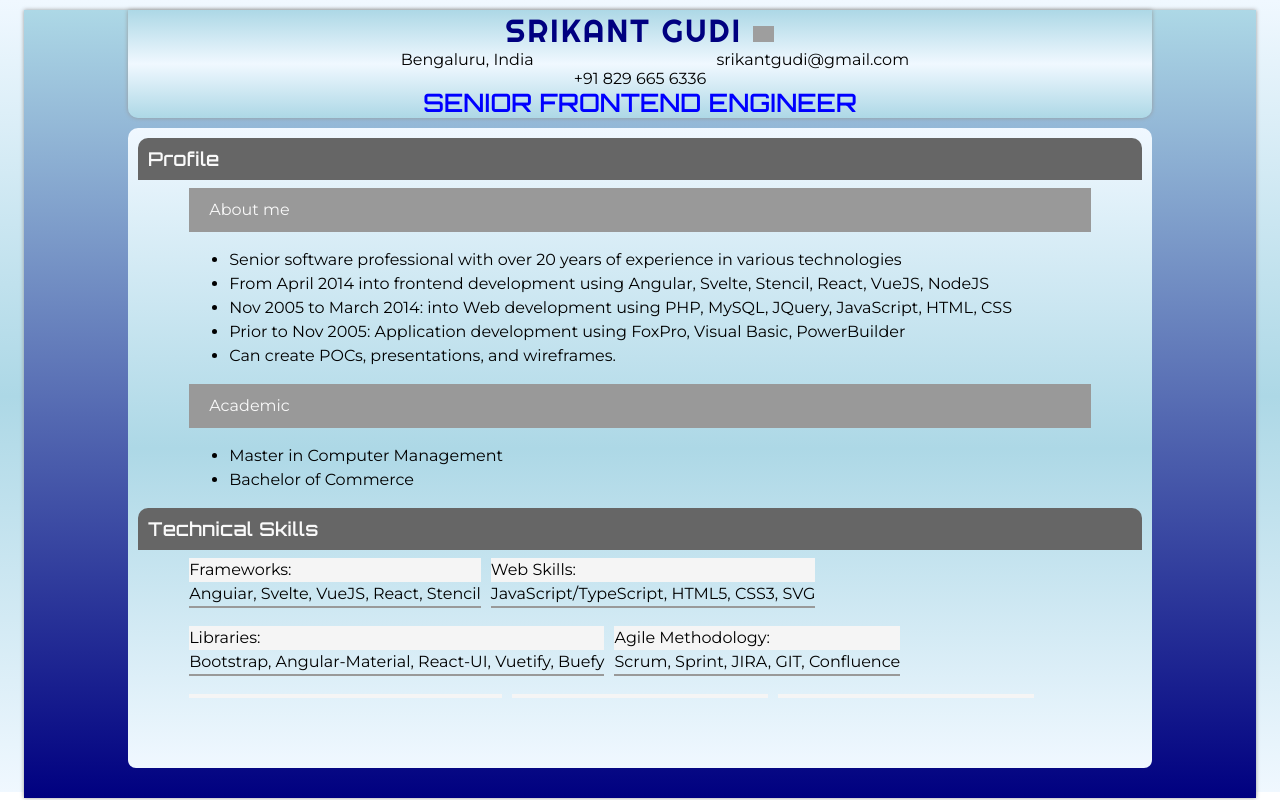
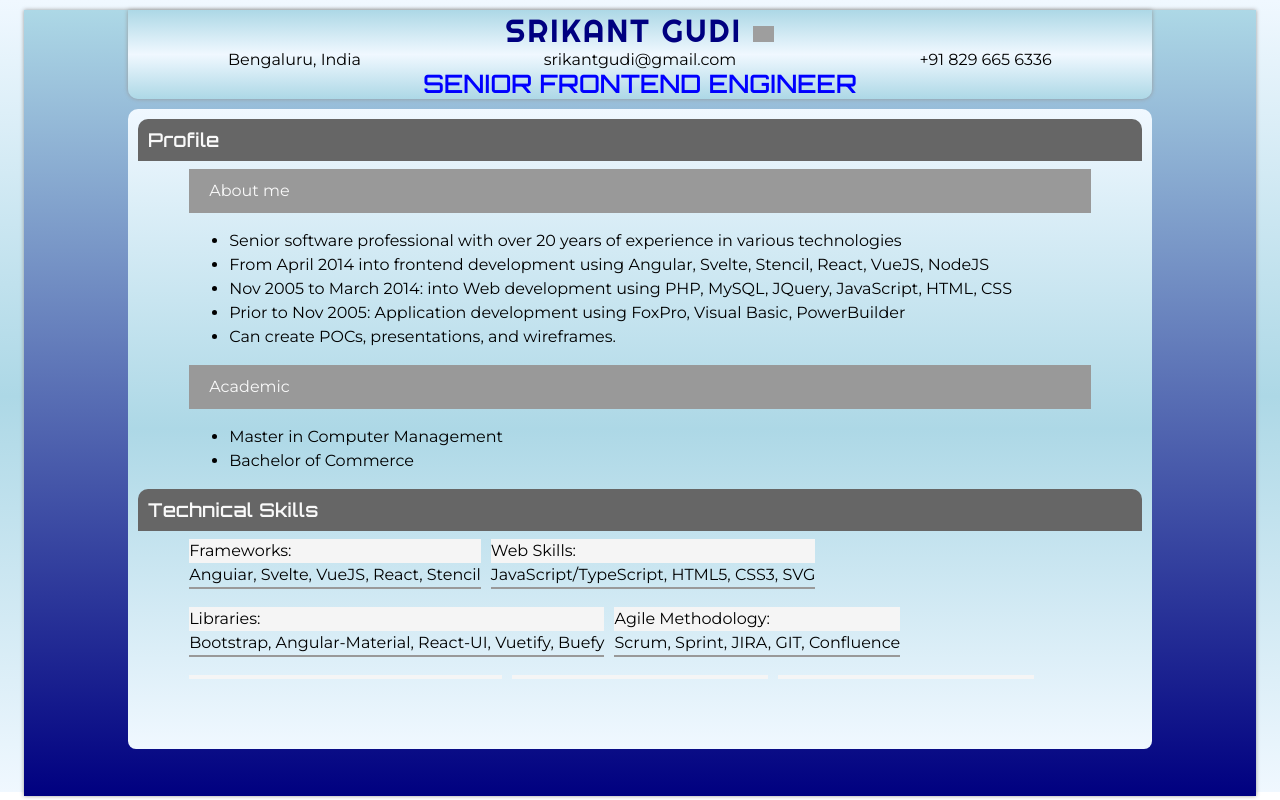
Before and after one commit to srikantgudi/srikantgudi.github.io, a Svelte app: page / in a window 1280 px wide. Built offline with nearby package versions, Linux system fonts and the light colour scheme; grey boxes are pictures that could not be loaded.

Commit message:
Update Topnav.svelte

```diff
--- a/src/Topnav.svelte
+++ b/src/Topnav.svelte
@@ -37,7 +37,7 @@
   }
   .contact {
     display: flex;
-    flex-flow: row wrap;
+    flex-flow: row;
     align-items: center;
     justify-content: center;
     font-family: Montserrat;
```
